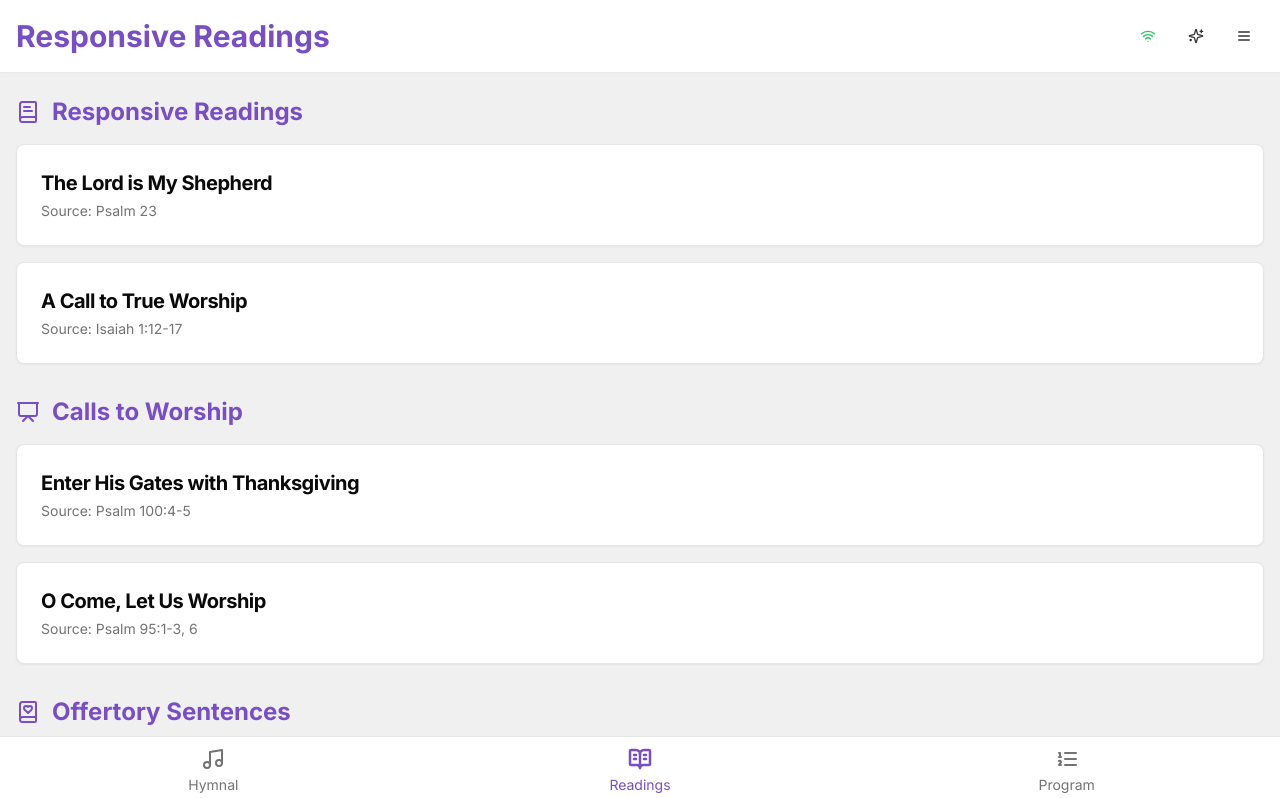
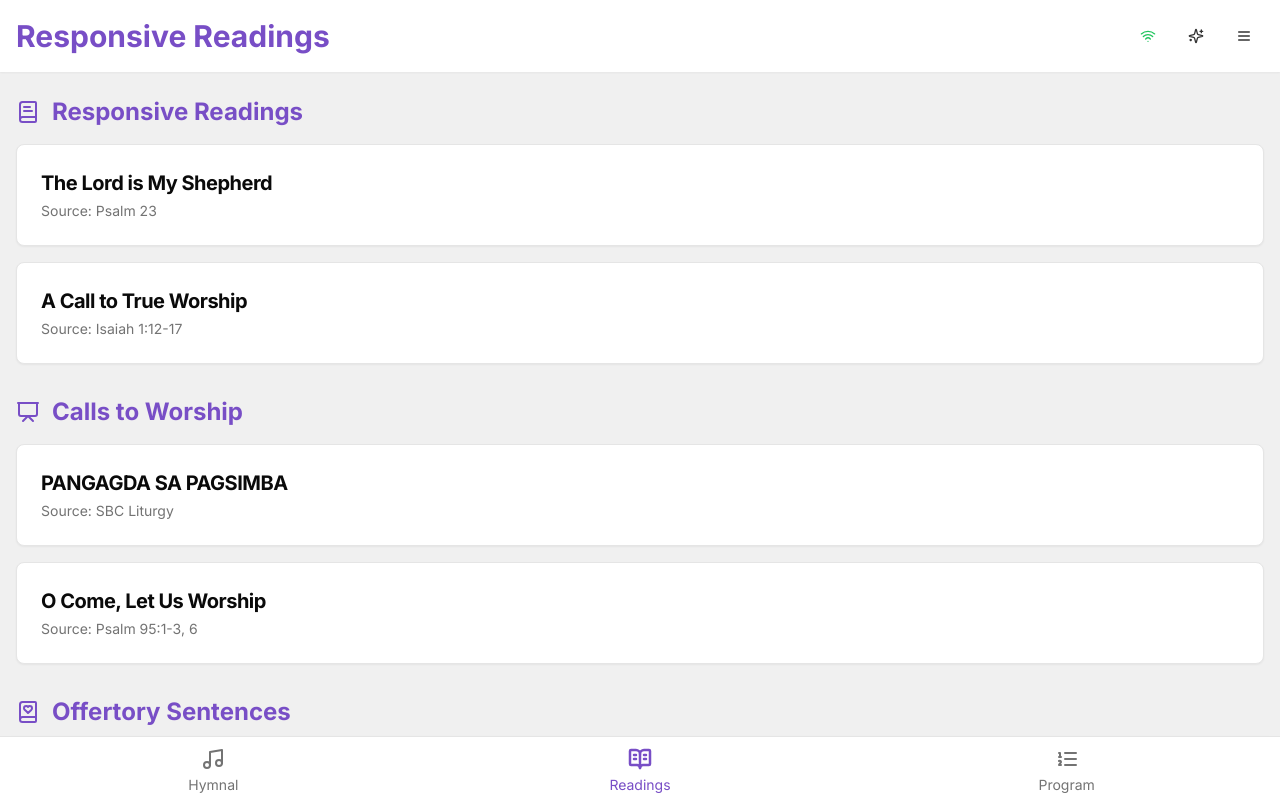
Before and after one commit to bongbongmarkios/offline-app, a Next.js app: page /readings in a window 1280 px wide. Shown: the top 798 px of the page. Built offline with nearby package versions, Linux system fonts and the light colour scheme; what @genkit-ai/googleai, genkit would draw is missing.

Commit message:
Make the following changes:
,

Find this element:

  <CardContent class

```diff
--- a/src/data/readings.ts
+++ b/src/data/readings.ts
@@ -34,12 +34,26 @@ All: seek justice, correct oppression; bring justice to the fatherless, plead th
   },
   {
     id: '21001',
-    title: 'Enter His Gates with Thanksgiving',
-    lyrics: `Leader: Enter his gates with thanksgiving, and his courts with praise!
-People: Give thanks to him; bless his name!
-Leader: For the Lord is good; his steadfast love endures forever,
-All: and his faithfulness to all generations.`,
-    source: 'Psalm 100:4-5',
+    title: 'PANGAGDA SA PAGSIMBA',
+    lyrics: `Ang Ginoo mangin sa inyo.
+Kag upod ang lya Espiritu.
+
+Pagdayawon ang Ginoo.
+Ang ngalan sang Ginoo pagdayawon.
+
+Hilinugyaw kamo sing masinadyahon gid sa Dios, bug-os nga duta. Alagda ninyo ang Ginoo nga may kasadya; sulod kamo sa atubangan sang lya nawong nga may sininggit sa kalipay. Kilalaha ninyo nga ang Ginoo amo ang Dios. Sia nagbuhat sa aton kag kita indi aton nga kaugalingon. Mga katawuhan kita Niya kag mga obeha sang lya halalban.
+
+Sa diin may duha ukon tatlo nga nagtipon sa akon ngalan, siling sang Ginoo, yara ako sa tunga nila. Kari kamo, pagdayawon naton ang Dios; ambahon naton ang dalangpan sang aton nga kaluwasan. Mag-alagad kita sa Dios sa kalipay; magsulod kita sa lya atubangan sa pagtahod sa mga kalantahon.
+
+-4-
+Dayawon namon, ikaw O Dios, sa bug-os nga tagipusoon. Ipahayag namon ang tanan Mo nga katingalahan. Magkalipay kag maghimaya kami sa Imo. Dayawon namon ang Imo nga ngalan, Ikaw labing mataas.
+
+-5-
+Ang Dios Espiritu kag ang mga nagasimba sa lya dapat magsimba sa Iya sa Espiritu kag kamatuoran. Ang mga halad sang Dios among Espiritu nga mahinulsulon. Ikaw wala nagatamay sang tagipusoon nga buong kag masinulob-on, O Kari kamo maghilinugyaw kita sing masinadyahon gid sa Ginoo. Kantahon naton nga may kalipay ang Batong Bantiling sang aton kaluwasan. Madangat kita sa atubangan sang lya nawong nga may pagpasalamat. Maghulugyaw kita nga may kalantahon.
+
+-7-
+Usisaon naton ang mga dalanon kag tungkaron naton sila kag magbalik kita sa Ginoo. Bayawon naton ang aton mga tagipusoon kag mga kamot sa Dios sa mga langit. Ini amo ang adlaw nga ginhimo sang Dios; magkalipay kag magkasadya kita sa lya.`,
+    source: 'SBC Liturgy',
     category: 'call-to-worship',
   },
   {
```
